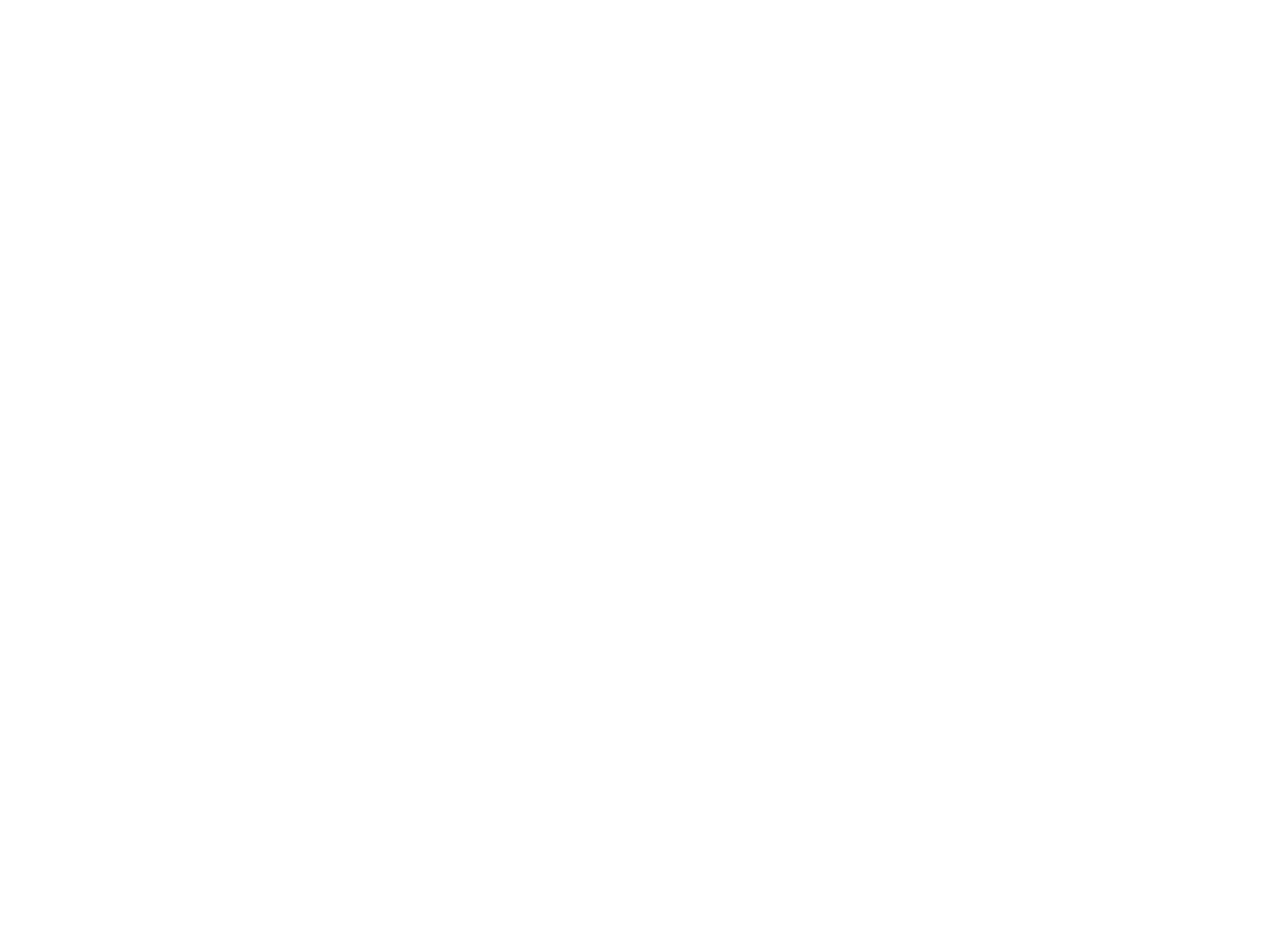
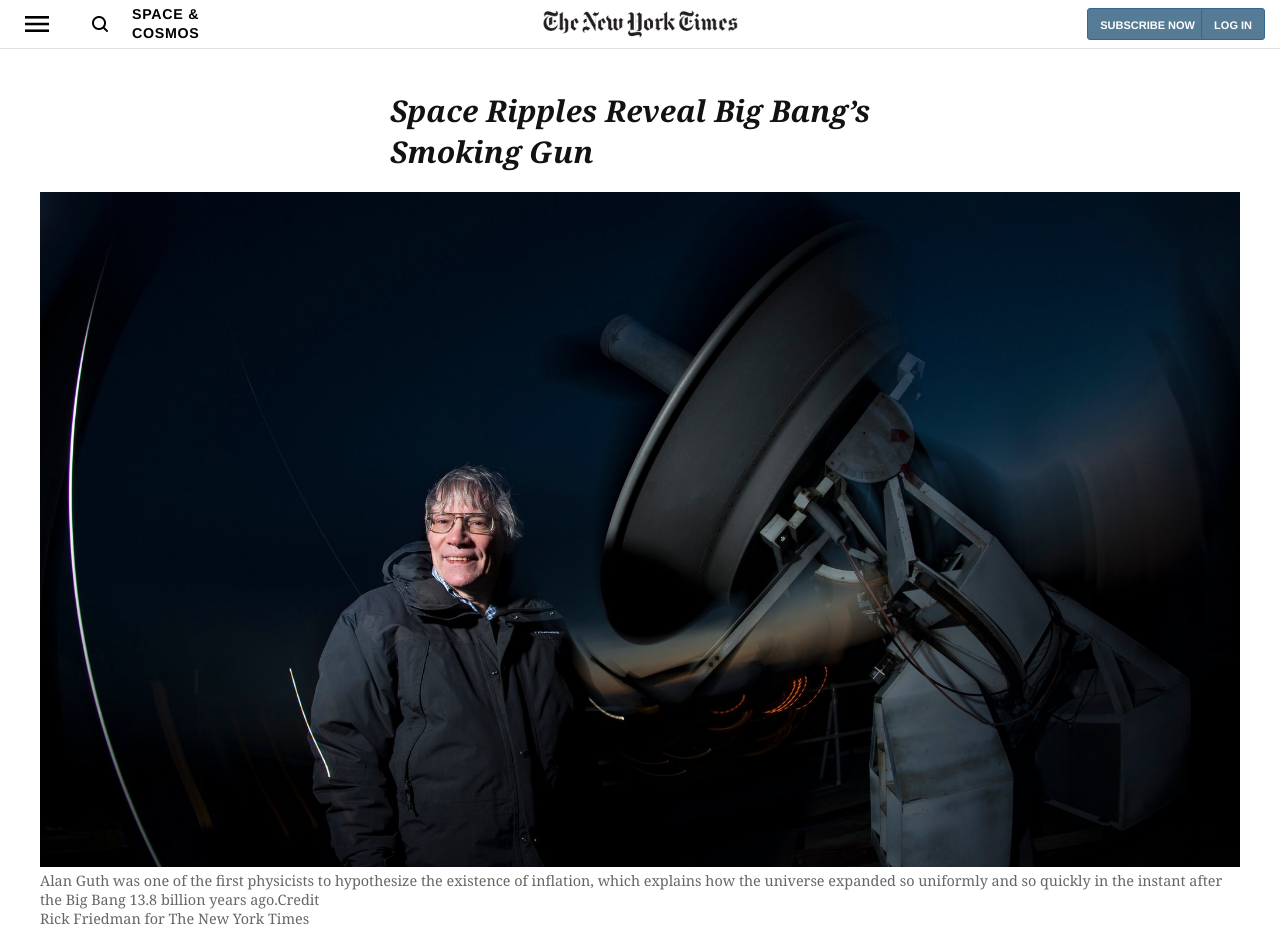
Before and after one commit to rueeazy/nyt-clone, a plain HTML site: page index.html in a window 1280 px wide. Before the commit the page ends 800 px from the top, so only its background shows below. Drawn offline with Linux system fonts and the light colour scheme.

Commit message:
Finished Header and Img sections

```diff
--- a/index.html
+++ b/index.html
@@ -7,6 +7,35 @@
     <title>Space Ripples Reveal Big Bang’s Smoking Gun</title>
 </head>
 <body>
+    <nav>
+        <div class="navbar">
+            <img class="nav-icons" src="Assets/menu-bar.png" alt="menu-burger">
+            <img class="nav-icons" src="Assets/search.png" alt="search-icon">
+            <p>SPACE & COSMOS</p>
+            <img class="nav-logo" src="Assets/nyt-logo.png" alt="nyt-logo">
+            <button class="nav-button subscribe">SUBSCRIBE NOW</button>
+            <button class="nav-button log-in">LOG IN</button>
+        </div>
+    </nav>
+    <div class="grid-container">
+        <article class="article-container">
+            <div class="article-header">
+                <h1>Space Ripples Reveal Big Bang’s Smoking Gun</h1>
+            </div>
+            <div class="article-img">
+                <img class="cosmo-img" src="Assets/cosmos.jpg" alt="cosmo-img">
+                <p class="img-caption">Alan Guth was one of the first physicists to hypothesize the existence of inflation,
+                    which explains how the universe expanded so uniformly and so quickly in the instant after the Big Bang
+                     13.8 billion years ago.Credit<br>Rick Friedman for The New York Times</p>
+            </div>
+            <div class="article-text">
+
+            </div>
+        </article>
+        <section class="article-footer"></section>
+        <footer></footer>
+        <div class="footer-bar"></div>
+    </div>
 
 </body>
 </html>
--- a/styles.css
+++ b/styles.css
@@ -2,3 +2,119 @@
     margin: 0;
     padding: 0;
 }
+
+/* Navbar Styling */
+nav {
+    width: 100%;
+    position: fixed;
+}
+
+.navbar {
+    display: grid;
+    grid-template-columns: 5% 5% 10% 60% 10% 10%;
+    border-bottom: 1px solid #E2E2E2;
+    padding: 5px;
+    background: white;
+}
+
+.nav-icons {
+    height: 16px;
+    width: auto;
+    place-self: center;
+}
+
+.navbar p {
+    place-self: center;
+    font-size: 14.25px;
+    font-family: nyt-franklin,helvetica,arial,sans-serif;
+    font-weight: 700;
+    text-transform: uppercase;
+    letter-spacing: 0.7px;
+    line-height: 19px;
+    text-decoration: none;
+    color: black;
+}
+
+.nav-logo {
+    width: 195px;
+    height: auto;
+    place-self: center;
+}
+
+.nav-button {
+    place-self: center;
+    background-color: rgb(86, 123, 149);
+    color: white;
+    font-family: nyt-franklin, helvetica, arial, sans-serif;
+    white-space: nowrap;
+    font-size: 11px;
+    line-height: 11px;
+    font-weight: 700;
+    border-radius: 3px;
+    border-width: 1px;
+    border-style: solid;
+    border-color: rgb(50, 104, 145);
+    padding: 11px 12px 8px;
+}
+
+.nav-button.log-in {
+    justify-self: end;
+    margin-right: 10px;
+}
+
+.nav-button.subscribe {
+    justify-self: end;
+    margin-right: -60px;
+}
+
+/* Grid Container */
+
+.grid-container {
+    display: grid;
+    grid-template-columns: 1fr 1200px 1fr;
+    grid-auto-rows: minmax(200px, auto);
+}
+
+ /* Article Styling */
+
+ .article-container {
+    grid-column: 2;
+    grid-row: 1 / 2;
+    display: grid;
+ }
+
+ .article-header {
+    grid-row: 2;
+    justify-self: center;
+    margin-top: 90px;
+    padding-right: 350px;
+    padding-left: 350px;
+    margin-bottom: -30px;
+    color: #121212;
+    font-family: nyt-cheltenham,georgia,'times new roman',times,serif;
+    font-weight: 700;
+    font-style: italic;
+    font-size: 20px;
+ }
+
+
+ .article-img {
+    grid-row: 3;
+    justify-self: center;
+    margin-top: 50px;
+ }
+
+ .article-img img {
+    height: auto;
+    max-width: 100%;
+ }
+
+ .article-img p {
+    color: #666;
+    font-family: nyt-imperial,georgia,'times new roman',times,serif;
+    font-size: .9rem;
+ }
+
+ .article-text {
+    grid-row: 4;
+ }
```
Also changed, not shown: Assets/cosmos.jpg (added), Assets/menu-bar.png (added), Assets/nyt-logo.png (added), Assets/search.png (added), 2 other files.
